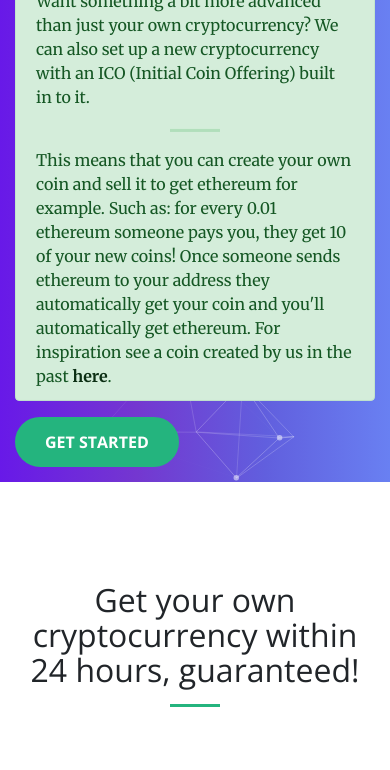
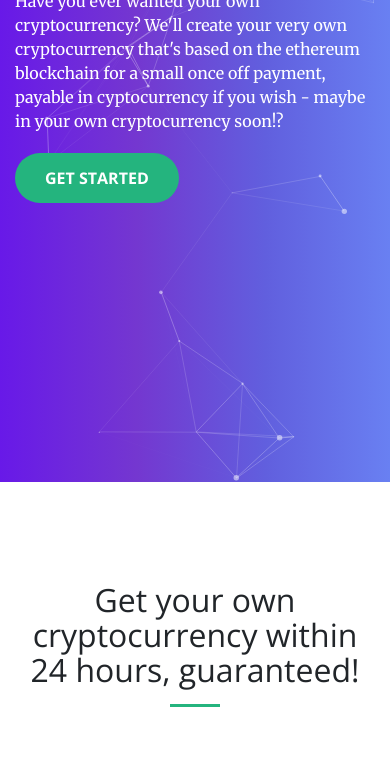
Before and after one commit to JamieFarrelly/CoinsAsAService, a plain HTML site: page index.html in a window 390 px wide. Shown: the part 362-1132 px from the top of the page. Drawn offline with nearby package versions, Linux system fonts and the light colour scheme.

Commit message:
removing alert on very small devices

```diff
--- a/index.html
+++ b/index.html
@@ -30,7 +30,7 @@
                    a small once off payment, payable in cyptocurrency if you wish - maybe in your own cryptocurrency soon!?
                 </p>
 
-                <div class="alert alert-success alert-dismissible fade show" role="alert">
+                <div class="d-none d-sm-block alert alert-success alert-dismissible fade show" role="alert">
                     <button type="button" class="close" data-dismiss="alert" aria-label="Close">
                         <span aria-hidden="true">&times;</span>
                     </button>
```
